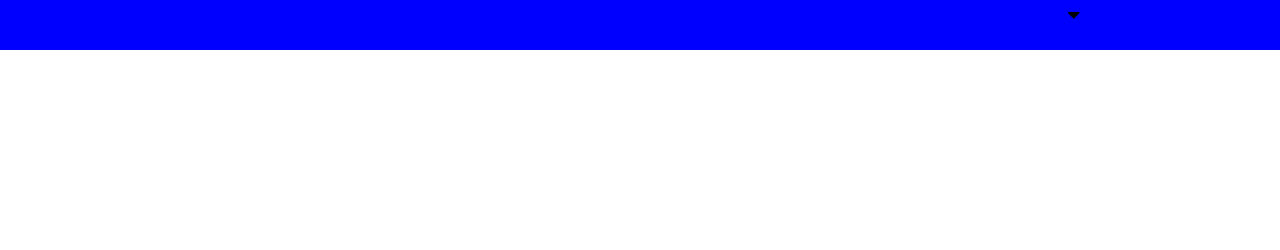
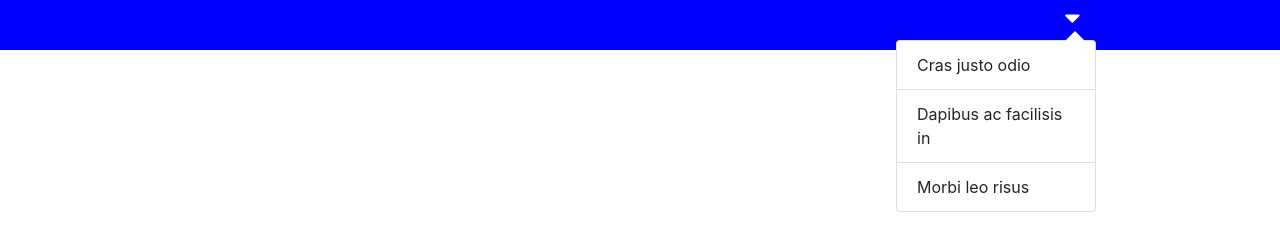
Before and after one commit to duongminh318/F8_JS_Learning, a plain HTML site: page 5. zero_to_hero_ndv/lesson37_hieuung_facebook/1.html in a window 1280 px wide. Both pictures are taken after a click on the element 1073 px from the left and 15 px from the top of the page. Drawn offline with nearby package versions, Linux system fonts and the light colour scheme.

```diff
--- a/5. zero_to_hero_ndv/lesson37_hieuung_facebook/1.css
+++ b/5. zero_to_hero_ndv/lesson37_hieuung_facebook/1.css
@@ -16,7 +16,7 @@
 .tamgiac {
      /* position: absolute;*/
     color: white;
-    font-size: 20px;
+    font-size:25px;
     transition: 0.4s;
     color: black;
     cursor: pointer;
@@ -41,3 +41,9 @@
     border-bottom-color: white;
     right: 10px;
 }
+
+.tamgiactrang{color: white;}
+.ra{
+    opacity: 1;
+    visibility: visible;
+}
--- a/5. zero_to_hero_ndv/lesson37_hieuung_facebook/1.js
+++ b/5. zero_to_hero_ndv/lesson37_hieuung_facebook/1.js
@@ -13,6 +13,7 @@ document.addEventListener("DOMContentLoaded",function() {
 
 		//dùng cách đổi class
 		this.classList.toggle('tamgiactrang');
+		danhsach.classList.toggle('ra'); // thêm class ra vào
 
 	}
 },false);
```
Also changed, not shown: 5. zero_to_hero_ndv/test.js (deleted), 2 other files.
